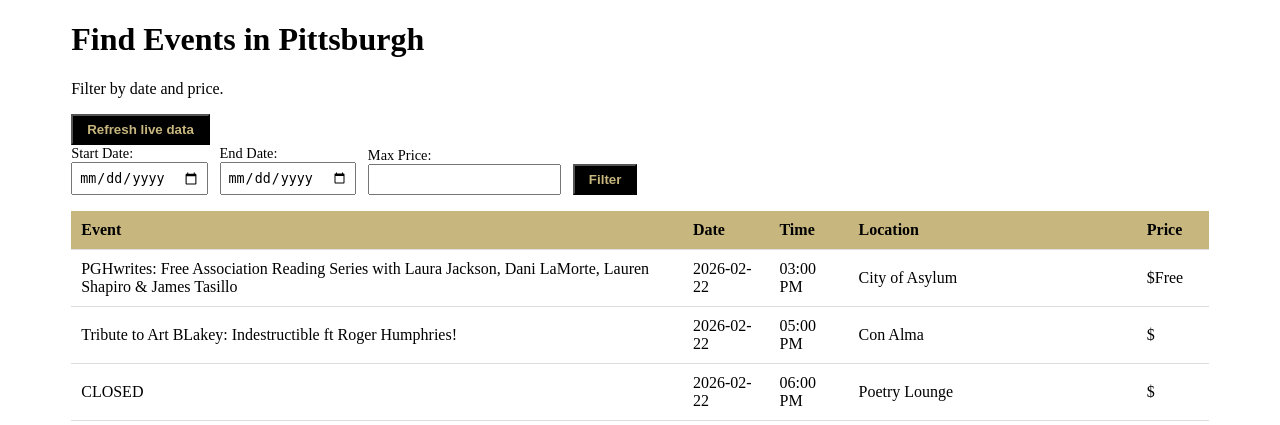
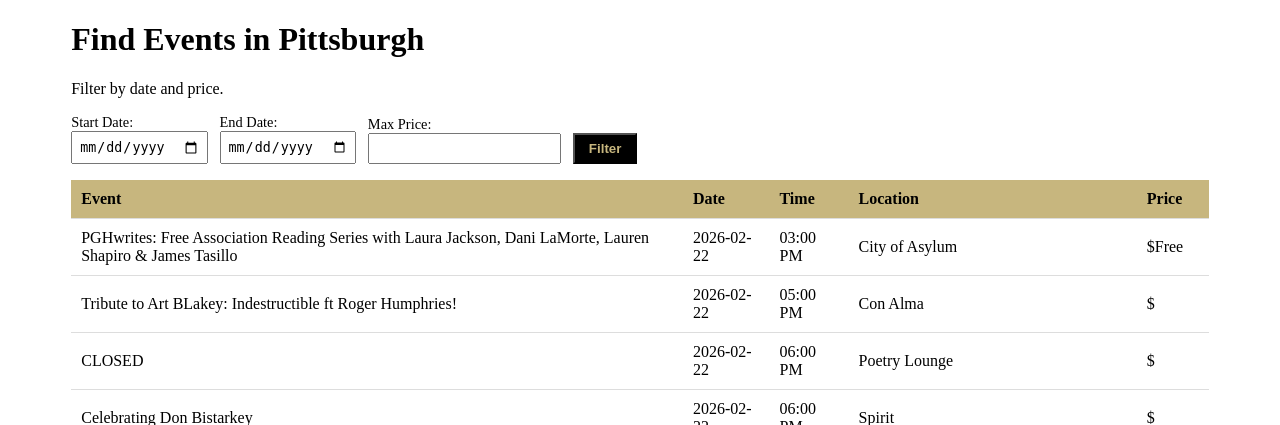
Before and after one commit to knorris-82/event-finder, a Flask app: page / in a window 1280 px wide. Shown: the top 425 px of the page. Run offline with Flask 3, Linux system fonts and the light colour scheme.

Commit message:
hide refresh

```diff
--- a/templates/index.html
+++ b/templates/index.html
@@ -21,9 +21,9 @@
     <h1>Find Events in Pittsburgh</h1>
     <p>Filter by date and price.</p>
 
-<form action="/refresh" method="POST">
+<!--<form action="/refresh" method="POST">
   <button type="submit">Refresh live data</button>
-</form>
+</form>-->
 
     <form method="GET">
         <div>
```
